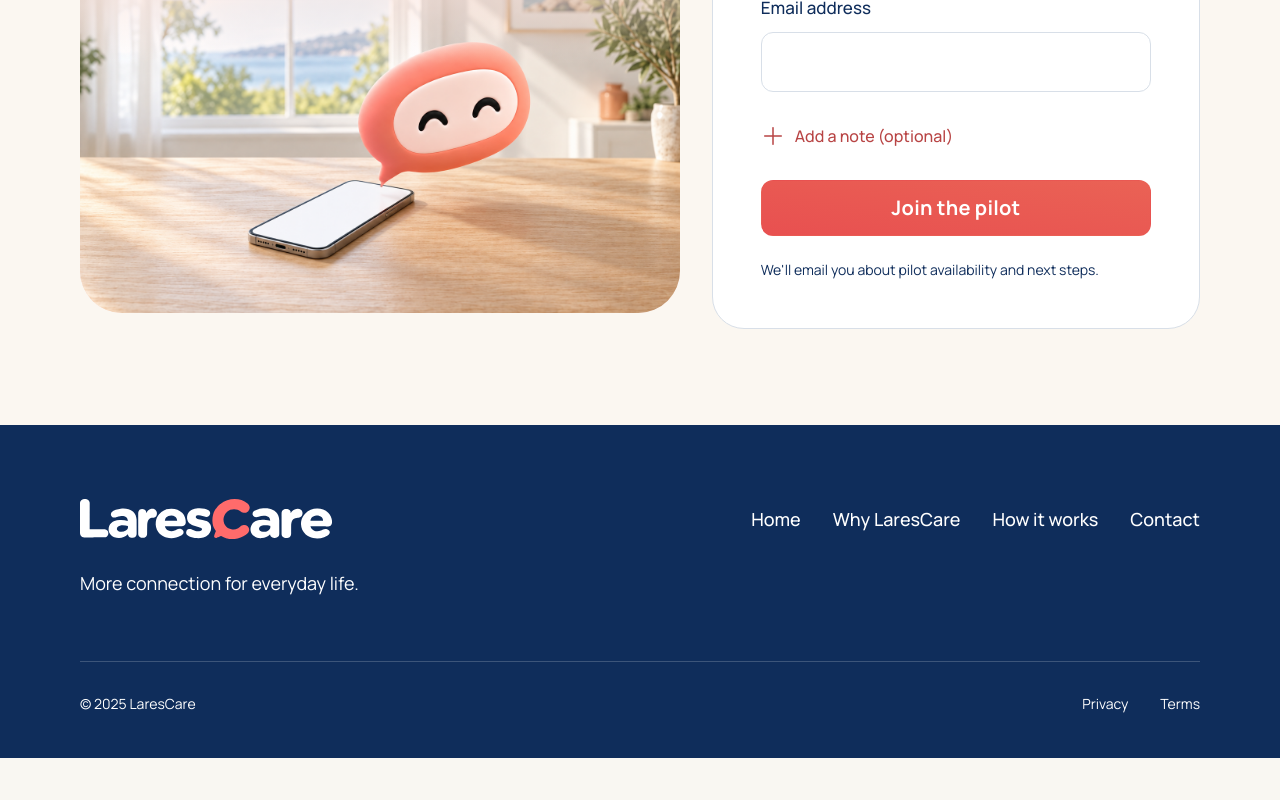
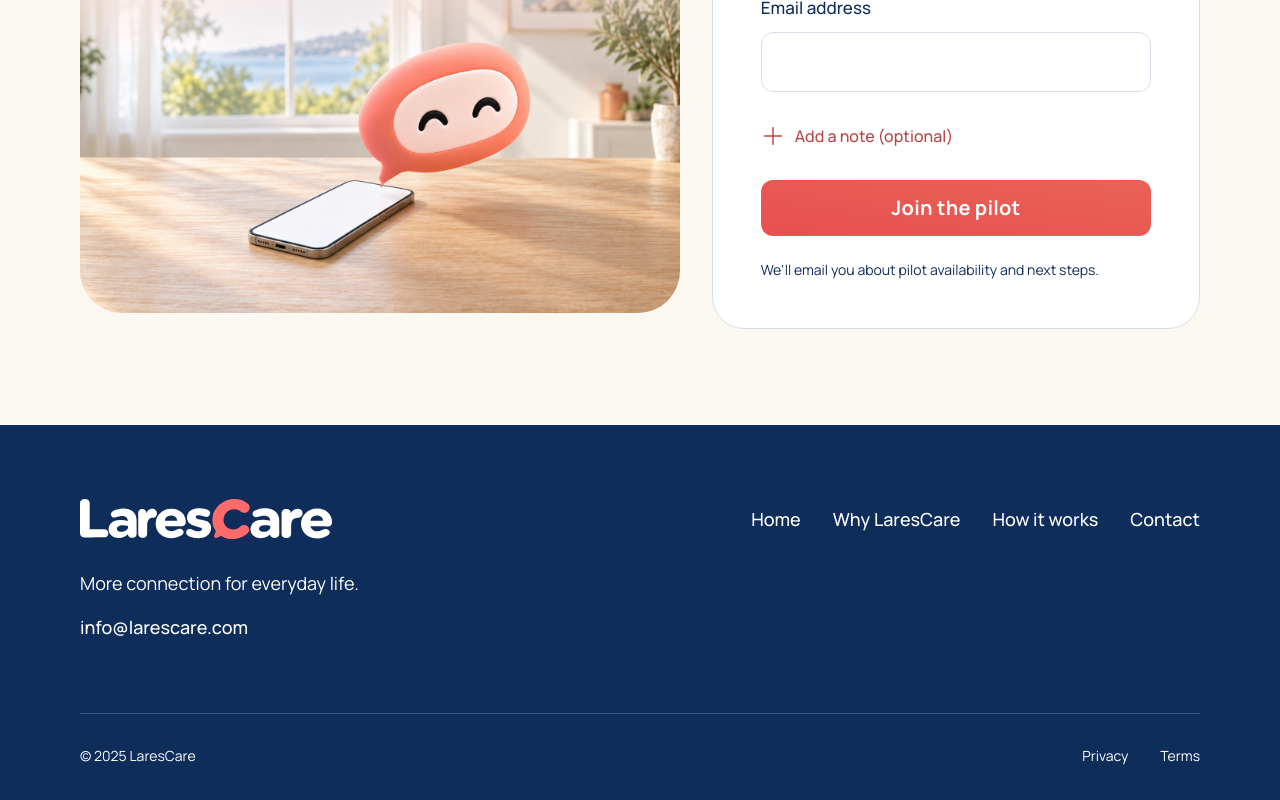
Before and after one commit to mbandt-lares/lares-site, a Next.js app: page / in a window 1280 px wide. Shown: the part 4458-5258 px from the top of the page. Before the commit the page ends 5216 px from the top, so only its background shows below. Built offline with nearby package versions, Linux system fonts and the light colour scheme.

Commit message:
Restore footer contact email

```diff
--- a/src/components/landing/LandingFooter.tsx
+++ b/src/components/landing/LandingFooter.tsx
@@ -10,6 +10,7 @@ export function LandingFooter() {
         <div className={styles.footerBrand}>
           <Link href="/" aria-label="LaresCare home"><Image src="/landing/shared/wordmark-light.svg" alt="LaresCare" width={252} height={40} /></Link>
           <p>More connection for everyday life.</p>
+          <a className={styles.footerEmail} href="mailto:info@larescare.com">info@larescare.com</a>
         </div>
         <nav className={styles.footerNav} aria-label="Footer navigation">
           {landingNavigation.map(({ href, label }) => <Link key={href} href={href}>{label}</Link>)}
--- a/src/components/landing/landing.module.css
+++ b/src/components/landing/landing.module.css
@@ -29,6 +29,7 @@
 .footerTop{display:flex;justify-content:space-between;gap:48px;min-height:91px}
 .footerBrand img{display:block;width:252px;height:auto}
 .footerBrand p{margin:24px 0 0;color:#fff;font-size:18px;line-height:28px}
+.footerEmail{margin-top:8px;font-size:18px;line-height:28px;font-weight:500}
 .footerNav,.footerLegalLinks{display:flex;align-items:flex-start;gap:32px;flex-wrap:wrap}
 .footer a{display:inline-flex;align-items:center;min-height:44px;color:#fff;text-decoration:none}
 .footer a:hover{text-decoration:underline;text-underline-offset:5px}
```
